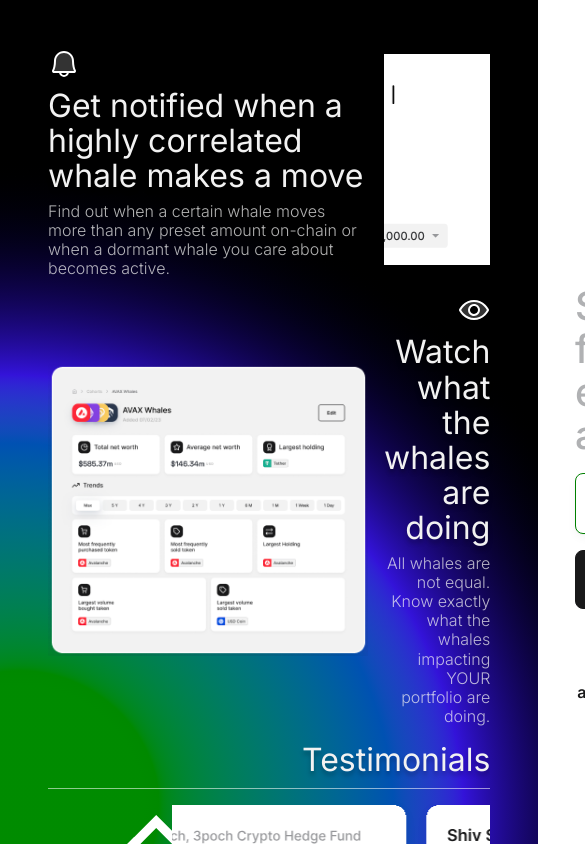
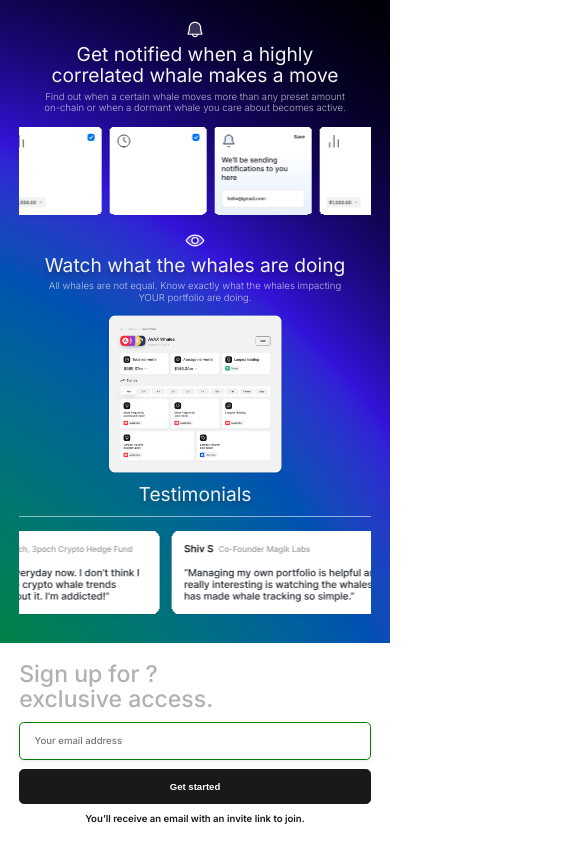
Before and after one commit to JyotiKM29/loch-login, a React (Create React App) app: page / in a window 390 px wide. Shown: the top 844 px of the page, 585 px wide, since content can reach past the window. Built offline with nearby package versions, Linux system fonts and the light colour scheme.

Commit message:
Ui for mobile is fixed

```diff
--- a/src/Style/global.modul.scss
+++ b/src/Style/global.modul.scss
@@ -1,4 +1,16 @@
 @import url("https://fonts.googleapis.com/css2?family=Inter:wght@100;200;300;400;500;600;700;800;900&display=swap");
+
+
+html{
+    font-size: 100%;
+
+    @media (max-width:1024px){
+        font-size: 80%;
+    }
+    @media (max-width:1024px){
+        font-size: 60%;
+    }
+}
 
 body {
   font-family: "Inter", sans-serif;
@@ -14,22 +26,28 @@ body {
   font-style: normal;
   font-weight: 400;
   line-height: 1.1;
+
+  @media (max-width: 768px) {
+
+    text-align: center !important;
+
+  }
 }
 
 input {
   display: flex;
 //   width: 340px;
   width: 100%;
-  padding: 20px 24px;
+  padding: 1.25rem 1.5rem;
   align-items: center;
-  border-radius: 8px;
+  border-radius: .5rem;
   border: 1px solid var(--grey-100, #e5e5e6);
   background: #fff;
-  color: var(--grey-200, #cacbcc);
+  color: #000;
 
   /* Body */
   font-family: Inter;
-  font-size: 16px;
+  font-size: 1rem;
   font-style: normal;
   font-weight: 500;
   line-height: 120%; /* 19.2px */
@@ -62,20 +80,20 @@ button {
   display: flex;
 //   width: 340px;
 width: 100%;
-  height: 59px;
-  padding: 18px 28px;
+  height: 3.6rem;
+  padding: 1.125rem 1.75rem;
   justify-content: center;
   align-items: center;
-  gap: 12px;
+  gap: .75rem;
   flex-shrink: 0;
-  border-radius: 8px;
+  border-radius: .5rem;
   border: 1px solid var(--grey-900, #19191a);
   background: var(--grey-900, #19191a);
   color: var(--White, #fff);
   text-align: center;
   /* Button Label */
-  font-family: Inter;
-  font-size: 16px;
+//   font-family: Inter;
+  font-size: 1rem;
   font-style: normal;
   font-weight: 600;
   line-height: 120%; /* 19.2px */
@@ -85,8 +103,8 @@ width: 100%;
   text-align: center;
 
   /* Button Label */
-  font-family: Inter;
-  font-size: 16px;
+//   font-family: Inter;
+  font-size: 1rem;
   font-style: normal;
   font-weight: 600;
   line-height: 120%; /* 19.2px */
@@ -95,7 +113,7 @@ width: 100%;
   color: #b0b1b3;
   align-self: flex-start;
 
-  font-size: 39px;
+  font-size: 2.4rem;
   font-style: normal;
   font-weight: 500;
   line-height: 1.1; /* 46.8px */
@@ -113,13 +131,44 @@ width: 100%;
 }
 
 .block {
-  height: 100%;
+  height: 60%;
   width: auto;
+
+  @media (max-width: 1024px) {
+    height: 100%;
+  }
 }
 
-.testimonial {
-  height: 10rem;
-}
+.testimonials {
+    overflow: hidden;
+    height: 10rem;
+    white-space: nowrap;
+
+    &_container {
+      display: inline-flex;
+
+      animation: 14s slide infinite linear;
+    }
+
+    .testimonial {
+        height: 60%;
+
+        @media(max-width:768px){
+            height: 100%;
+          }
+      }
+  }
+
+  @keyframes slide {
+    from {
+      transform: translateX(0);
+    }
+    to {
+      transform: translateX(-100%);
+    }
+  }
+
+
 
 
 
--- a/src/Style/login.module.scss
+++ b/src/Style/login.module.scss
@@ -4,6 +4,17 @@
   display: grid;
   //   overflow: hidden;
   grid-template-columns: 3fr 2fr;
+
+  @media (max-width: 1024px) {
+    grid-template-columns: 1fr;
+    grid-template-rows: 4fr 1fr;
+    overflow-x: scroll;
+  }
+  @media (max-width: 768px) {
+    grid-template-columns: 1fr;
+    grid-template-rows: 6fr 1fr;
+    overflow-x: scroll;
+  }
 
   &__left {
     height: 100%;
@@ -17,20 +28,44 @@
     background: #000;
     background-image: url("../../public/bg.svg");
     background-position: center center;
-    background-size: 100% 130%;
+    // background-size: 130% 130%;
     background-repeat: no-repeat;
-    object-fit: contain;
+    object-fit: cover;
     // border: 1px solid red;
+
+    @media (max-width: 1024px) {
+      grid-column: 1/2;
+      grid-row: 1/2;
+    }
+
+    @media (max-width: 768px) {
+        padding: 2rem;
+      display: grid;
+      grid-template-columns: 1fr;
+      grid-template-rows: repeat(minmax(min-content, 10vh), 5) max-content;
+    //   gap: 1.5rem;
+
+    }
   }
 
   &__right {
     height: 100%;
     width: 100%;
-    padding: 20% 21%;
+    padding: clamp(4rem, 10% + 1rem, 20%);
 
     display: flex;
     align-items: center;
     justify-content: center;
+
+    @media (max-width: 1024px) {
+      grid-column: 1/2;
+      grid-row: 2/3;
+      padding: 10%;
+    }
+
+    @media (max-width: 768px) {
+        padding: 2rem;
+    }
 
     .form {
       height: 100%;
@@ -45,27 +80,6 @@
   }
 }
 
-.testimonials {
-  overflow: hidden;
-
-  white-space: nowrap;
-
-  &_container {
-    display: inline-flex;
-
-    animation: 14s slide infinite linear;
-  }
-}
-
-@keyframes slide {
-  from {
-    transform: translateX(0);
-  }
-  to {
-    transform: translateX(-100%);
-  }
-}
-
 .box1 {
   grid-column: 1/2;
   grid-row: 1/2;
@@ -77,6 +91,12 @@
   align-items: flex-start;
   gap: 0.5rem;
   text-align: left;
+  @media (max-width: 768px) {
+    align-items: center;
+    text-align: center;
+    padding: 0 2rem;
+  }
+
 //   border: 1px solid red;
 }
 
@@ -88,6 +108,13 @@
 
   overflow: hidden;
 //   border: 1px solid red;
+
+  @media (max-width: 768px) {
+    grid-column: 1/2;
+    grid-row: 2/3;
+
+    height: 10rem;
+  }
   &_container {
     display: inline-flex;
 
@@ -100,9 +127,16 @@
   padding: 0;
   width: 100%;
 
-  display: flex ;
+  display: flex;
   align-items: center;
   justify-content: flex-start;
+
+  @media (max-width: 768px) {
+    grid-column: 1/2;
+    grid-row: 4/5;
+
+    justify-content: center;
+  }
 //   border: 1px solid red;
 
   .cohort {
@@ -112,12 +146,27 @@
     height: auto;
     display: block;
     object-fit: contain;
+
+    @media (max-width: 768px) {
+        width: 50%;
+    }
   }
 }
 .box4 {
   grid-column: 2/3;
   grid-row: 2/3;
   padding: 0;
+
+  @media (max-width: 768px) {
+    grid-column: 1/2;
+    grid-row: 3/4;
+
+
+        align-items: center;
+        text-align: center;
+        padding: 0 2rem;
+
+  }
 //   border: 1px solid red;
   //   min-width: 20rem;
   display: flex;
@@ -126,7 +175,6 @@
   justify-content: center;
   gap: 0.5rem;
   text-align: right;
-
 }
 
 .svg {
@@ -140,6 +188,11 @@
   width: 100%;
   padding: 0;
   overflow: hidden;
+
+  @media (max-width: 768px) {
+    grid-column: 1/2;
+    grid-row: 5/6;
+  }
 
   .detail {
     display: grid;
@@ -155,6 +208,10 @@
       grid-row: 1/2;
       display: flex;
       flex-shrink: 0;
+
+      @media(max-width:768px){
+        display: none;
+      }
     }
 
     .testimonials {
```
Also changed, not shown: src/Login.jsx (+76 -28 lines).
